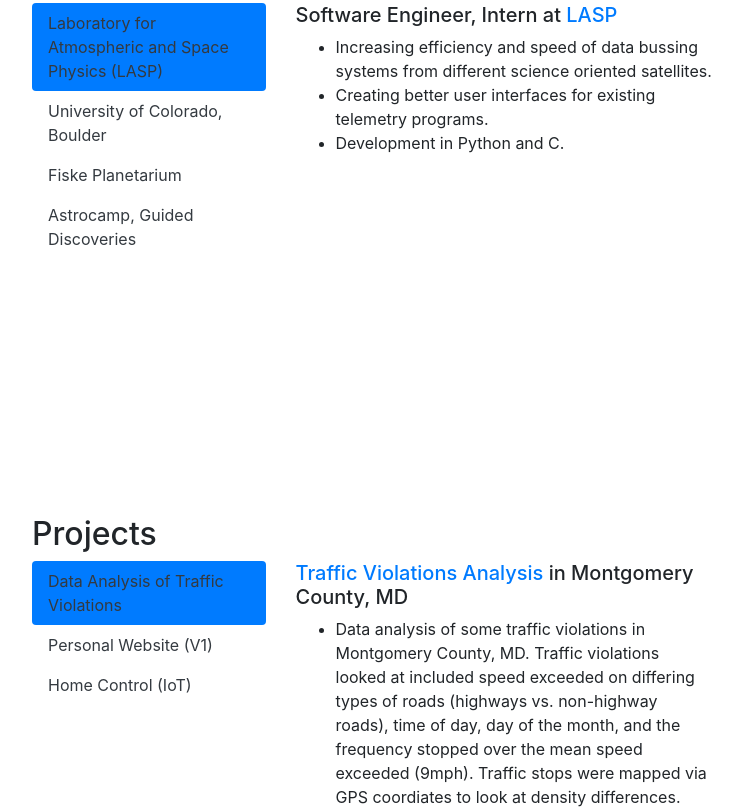
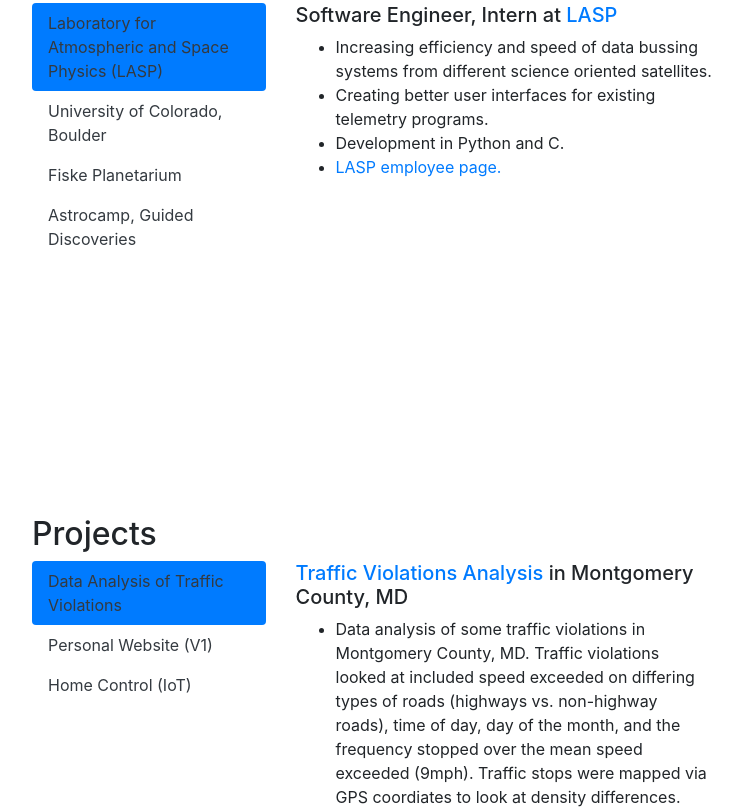
Before and after one commit to ghidalgo93/ghidalgo93.github.io, a plain HTML site: page index.html in a window 1280 px wide. Shown: the part 2047-2856 px from the top of the page, without its empty margins (96-834 px from the left). Drawn offline with nearby package versions, Linux system fonts and the light colour scheme.

Commit message:
changed resume and added LASP employee page

```diff
--- a/index.html
+++ b/index.html
@@ -119,6 +119,9 @@
                                 <li>Increasing efficiency and speed of data bussing systems from different science oriented satellites. </li>
                                 <li>Creating better user interfaces for existing telemetry programs.</li>
                                 <li>Development in Python and C.</li>
+                                <li>
+                                    <a href="https://science.gsfc.nasa.gov/sed/index.cfm?fuseAction=people.jumpBio&iphonebookid=64636&navTab=nav_about_us" target="_blank"> LASP employee page.</a>
+                                </li>
                             </ul>
                         </div>
                         <div class="tab-pane fade" id="v-pills-CU" role="tabpanel" aria-labelledby="v-pills-CU-tab">
```
Also changed, not shown: 1 other file.
